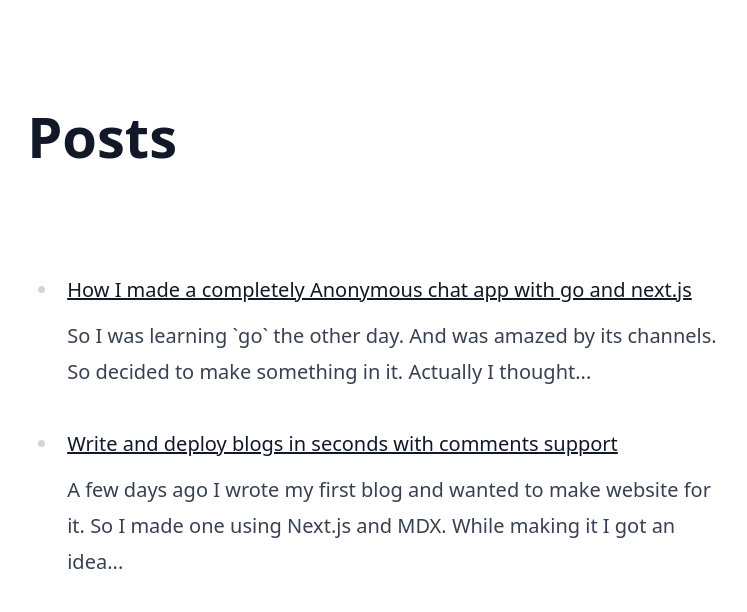
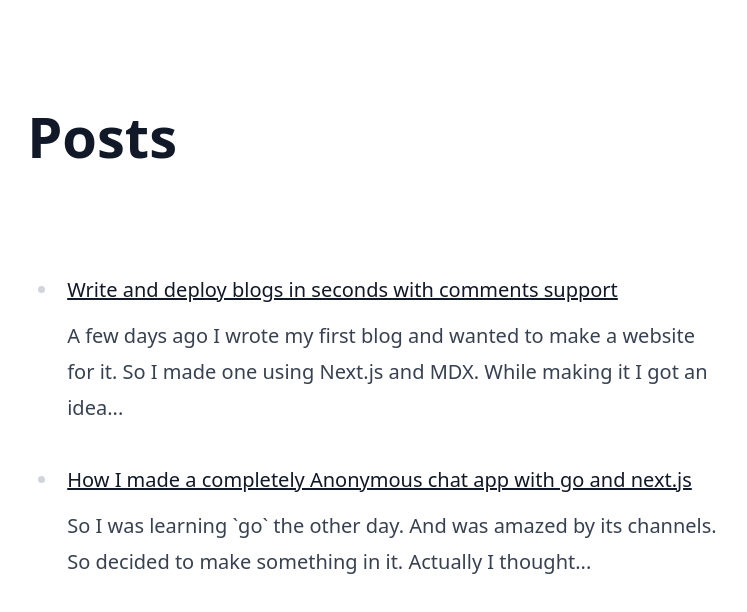
Before and after one commit to yxshv/blog, a Next.js app: page / in a window 1280 px wide. Shown: the top 612 px of the page, without its empty margins (265-1012 px from the left). Built offline with nearby package versions, Linux system fonts and the light colour scheme.

Commit message:
Update index.tsx

```diff
--- a/pages/index.tsx
+++ b/pages/index.tsx
@@ -10,16 +10,15 @@ const Home: NextPage = () => {
 			</Head>
 			<h1>Posts</h1>
 			<ul>
-
+				<LinkPost
+					name="Write and deploy blogs in seconds with comments support"
+					url="write-blogs-seconds"
+					dsc="A few days ago I wrote my first blog and wanted to make a website for it. So I made one using Next.js and MDX. While making it I got an idea..."
+				/>
 				<LinkPost
 					name="How I made a completely Anonymous chat app with go and next.js"
 					url="buga-chat-first"
 					dsc="So I was learning `go` the other day. And was amazed by its channels. So decided to make something in it. Actually I thought..."
-				/>
-				<LinkPost
-					name="Write and deploy blogs in seconds with comments support"
-					url="write-blogs-seconds"
-					dsc="A few days ago I wrote my first blog and wanted to make website for it. So I made one using Next.js and MDX. While making it I got an idea..."
 				/>
 
 			</ul>
```
